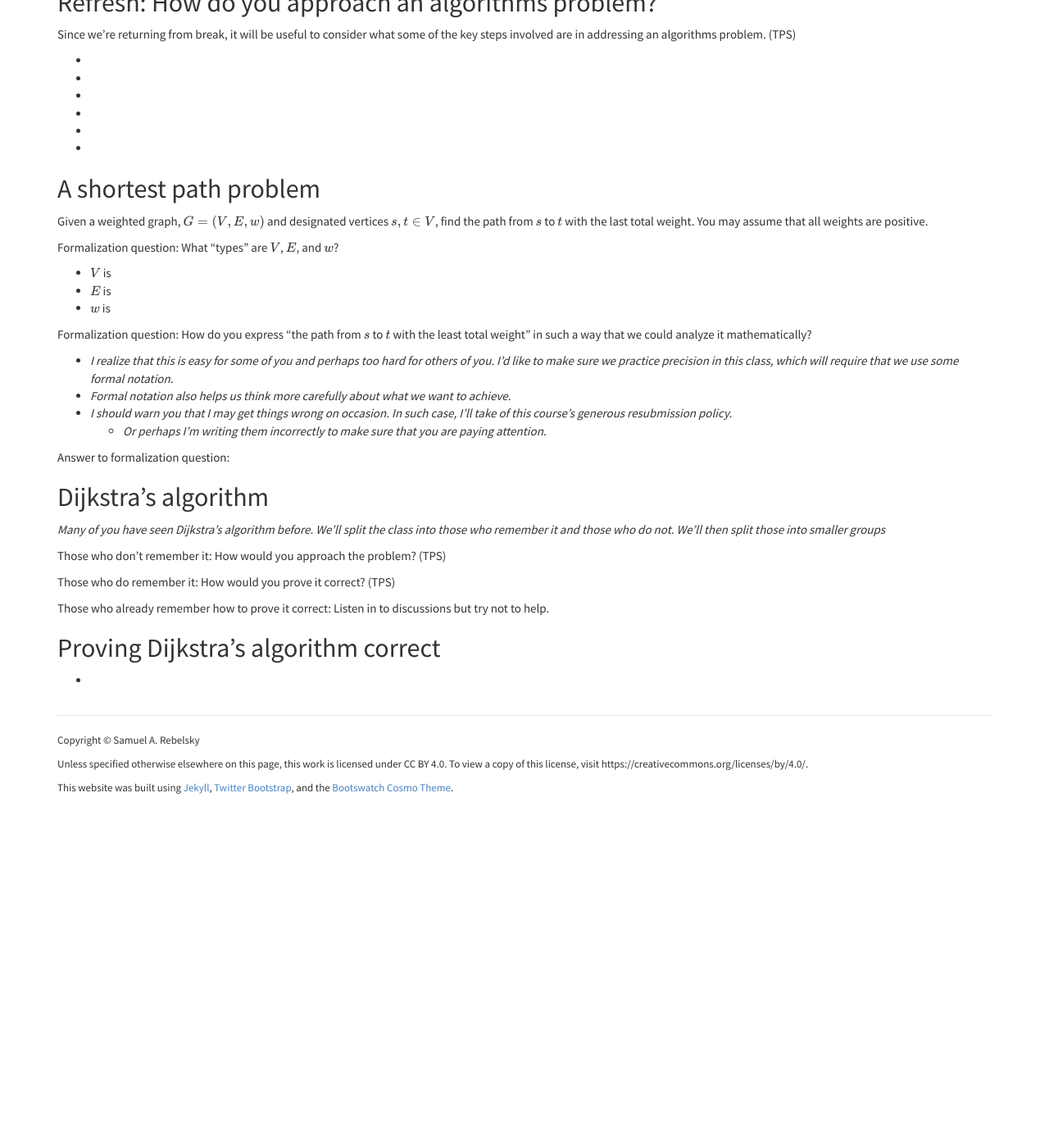
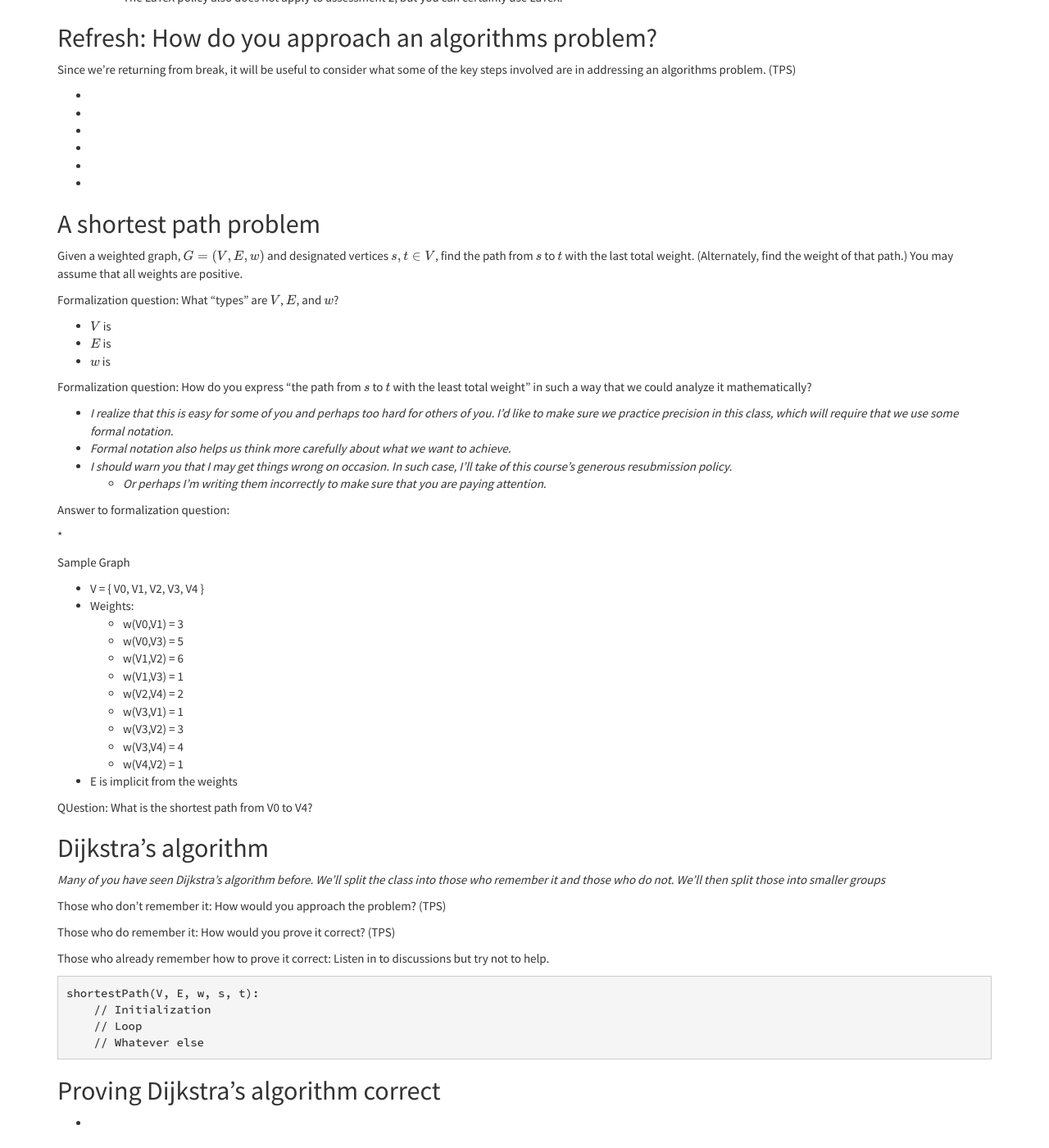
Before and after one commit to rebelsky/csc301-2026sp, a Jekyll site: the page built from _eboards/eboard22.md, in a window 1280 px wide and 1400 px high, scrolled down 1055 px. Shown: the whole window at 82% size. Built offline with Jekyll 4.4.1, drawn with Linux system fonts in a browser that asks for light colours; nearby versions of some CDN libraries; library files that are not in the unit come from our copies; formulas are drawn with MathJax 3; a script that is not in the unit is left out; before the commit the page ends 2036 px from its top, so only the background shows below that; some of the changed text lies outside the part shown.

Commit message:
Final prep for class 22 (I hope).

````diff
--- a/_eboards/eboard22.md
+++ b/_eboards/eboard22.md
@@ -20,11 +20,14 @@ _Approximate overview_
 Administrative stuff
 --------------------
 
+* I'm new to Canvas, and have not yet figured out how to put due dates
+  on there. Stay tuned!
 * Although "Spam from Sam" is my traditional mechanism for communicating
   minor course issues to students, for this course, I'll be using the
   Canvas announcement system. Let me know if that doesn't work for you.
     * Do you get email when I post an announcement?
     * Recent posts:
+        * Grades for Assessment 1.2 posted
         * Test for problem 2.4 posted
         * Notes on proof by induction posted
         * Repacement version of Problem 21 posted
@@ -80,7 +83,8 @@ A shortest path problem
 
 Given a weighted graph, $$G = (V, E, w)$$ and designated vertices
 $$s,t \in V$$, find the path from $$s$$ to $$t$$ with the last
-total weight. You may assume that all weights are positive.
+total weight. (Alternately, find the weight of that path.) You may
+assume that all weights are positive.
 
 Formalization question: What "types" are $$V$$, $$E$$, and $$w$$?
 
@@ -104,6 +108,25 @@ it mathematically?
 
 Answer to formalization question:
 
+*
+
+Sample Graph
+
+* V = { V0, V1, V2, V3, V4 }
+* Weights:
+    * w(V0,V1) = 3
+    * w(V0,V3) = 5
+    * w(V1,V2) = 6
+    * w(V1,V3) = 1
+    * w(V2,V4) = 2
+    * w(V3,V1) = 1
+    * w(V3,V2) = 3
+    * w(V3,V4) = 4
+    * w(V4,V2) = 1
+* E is implicit from the weights
+
+QUestion: What is the shortest path from V0 to V4?
+
 Dijkstra's algorithm
 --------------------
 
@@ -118,6 +141,13 @@ Those who do remember it: How would you prove it correct? (TPS)
 Those who already remember how to prove it correct: Listen in to
 discussions but try not to help.
 
+```
+shortestPath(V, E, w, s, t):
+    // Initialization
+    // Loop
+    // Whatever else
+```
+
 Proving Dijkstra's algorithm correct
 ------------------------------------
 
````
Also changed, not shown: _data/classes.yml (+2 -5 lines).
